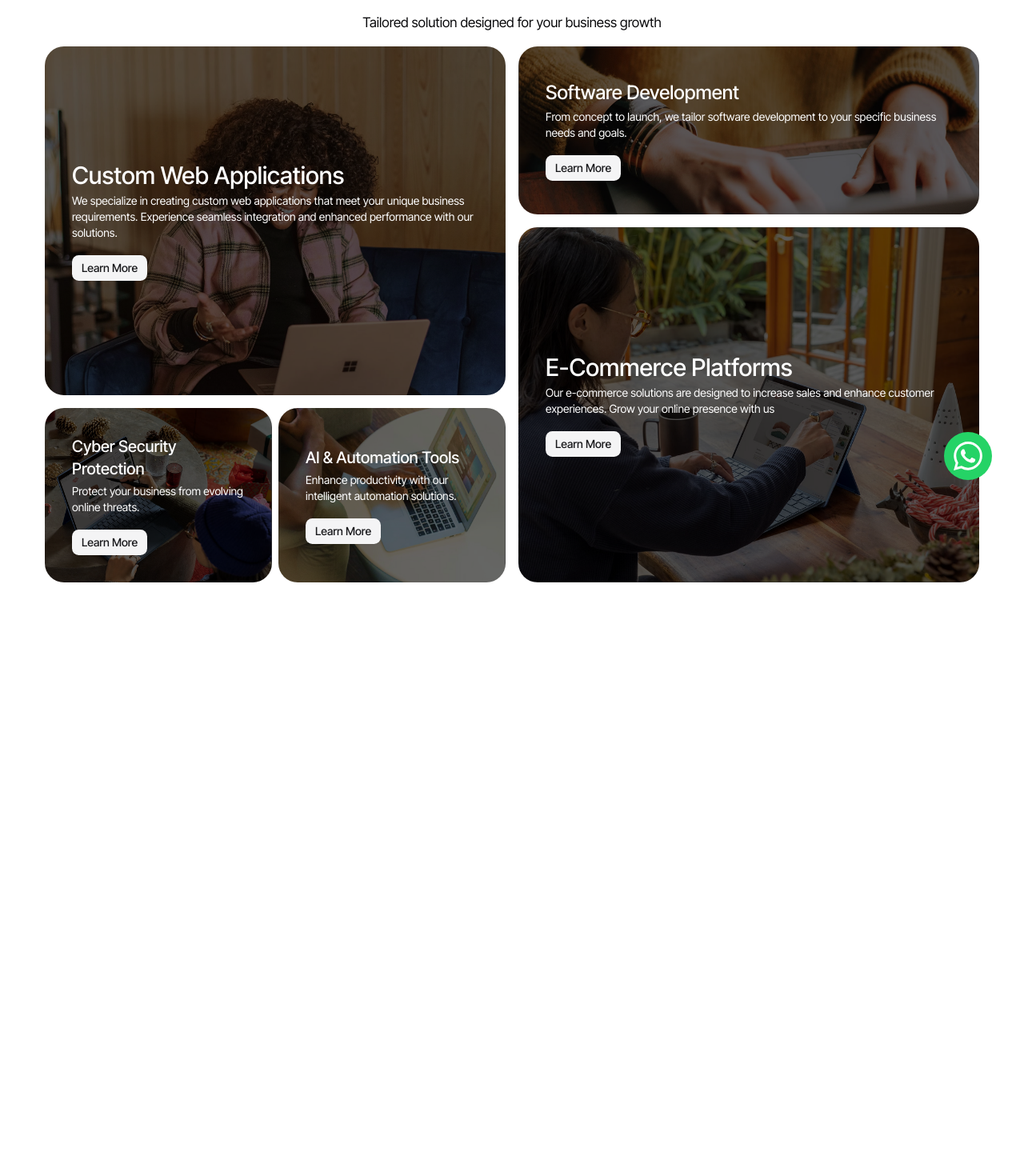
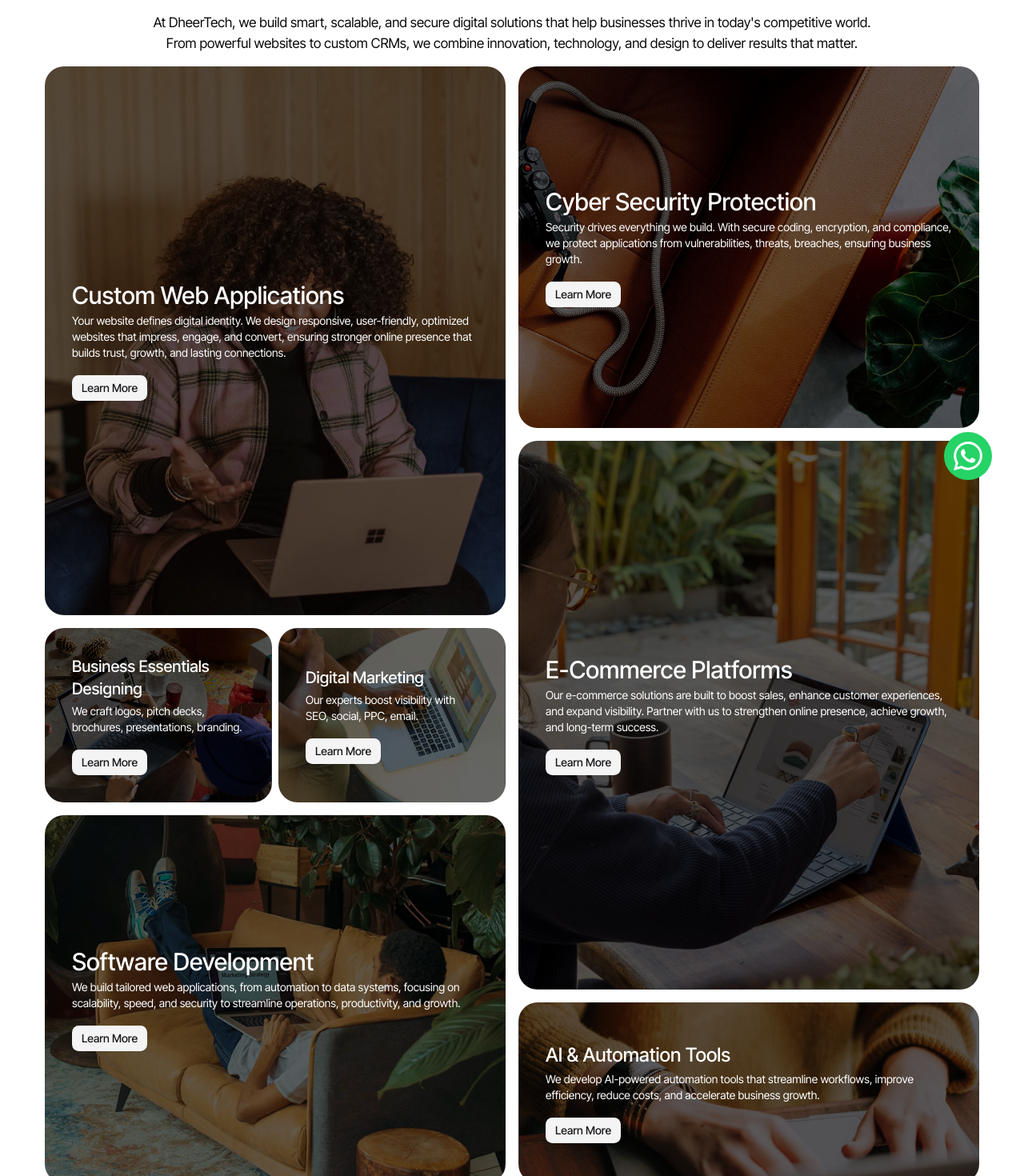
Before and after one commit to Neha220803/dheer-tech-website-new, a Next.js app: page /our-services in a window 1280 px wide. Shown: the part 160-1630 px from the top of the page at 80% size. Before the commit the page ends 1552 px from the top, so only its background shows below. Built offline with nearby package versions, Linux system fonts and the light colour scheme.

Commit message:
content update for our service page

```diff
--- a/src/app/our-services/page.jsx
+++ b/src/app/our-services/page.jsx
@@ -12,16 +12,21 @@ const ServicesPage = () => {
   return (
     <>
       <section className="flex items-center bg-primar ">
-        <div className="md:max-w-7xl h-full bg-secondar py-10 md:px-6 mx-auto w-full">
-          <div className="text-center mb-4">
+        <div className="md:max-w-7xl h-full bg-secondar py-10 md:px-6 mx-auto w-full space-y-2 ">
+          <div className="text-center flex flex-col justify-center items-center mb-4">
             <h1>Our Services</h1>
-            <p>Tailored solution designed for your business growth</p>
+            <p className="md:w-4/5">
+              At DheerTech, we build smart, scalable, and secure digital
+              solutions that help businesses thrive in today's competitive
+              world. From powerful websites to custom CRMs, we combine
+              innovation, technology, and design to deliver results that matter.
+            </p>
           </div>
           <div className="grid grid-cols-12 gap-2 md:gap-4 h-full w-full">
             {/* First column */}
-            <div className="md:col-span-6 col-span-12 md:grid md:grid-rows-3 space-y-2  gap-2">
+            <div className="md:col-span-6 col-span-12 md:grid md:grid-rows-6 space-y-2  gap-2">
               <div
-                className="row-span-2 flex flex-col justify-center service-card-img-bg"
+                className="row-span-3 flex flex-col justify-center service-card-img-bg"
                 id="first-service"
               >
                 <div className="space-y-1">
@@ -29,9 +34,10 @@ const ServicesPage = () => {
                     Custom Web Applications
                   </h4>
                   <div className="text-xs md:text-sm">
-                    We specialize in creating custom web applications that meet
-                    your unique business requirements. Experience seamless
-                    integration and enhanced performance with our solutions.
+                    Your website defines digital identity. We design responsive,
+                    user-friendly, optimized websites that impress, engage, and
+                    convert, ensuring stronger online presence that builds
+                    trust, growth, and lasting connections.
                   </div>
                 </div>
                 <div>
@@ -53,10 +59,11 @@ const ServicesPage = () => {
                 >
                   <div className="space-y-1">
                     <h4 className="text-xl font-medium">
-                      Cyber Security Protection
+                      Business Essentials Designing
                     </h4>
                     <div className="text-xs md:text-sm">
-                      Protect your business from evolving online threats.
+                      We craft logos, pitch decks, brochures, presentations,
+                      branding.
                     </div>
                   </div>
                   <div>
@@ -76,12 +83,9 @@ const ServicesPage = () => {
                   id="third-service"
                 >
                   <div className="space-y-1">
-                    <h4 className="text-xl font-medium">
-                      Al & Automation Tools
-                    </h4>
+                    <h4 className="text-xl font-medium">Digital Marketing</h4>
                     <div className="text-xs md:text-sm">
-                      Enhance productivity with our intelligent automation
-                      solutions.
+                      Our experts boost visibility with SEO, social, PPC, email.
                     </div>
                   </div>
 
@@ -98,19 +102,77 @@ const ServicesPage = () => {
                   </div>
                 </div>
               </div>
+              <div
+                className="row-span-2 flex flex-col gap-2 service-card-img-bg"
+                id="seventh-service"
+              >
+                <div className="space-y-1">
+                  <h4 className="text-2xl md:text-3xl font-medium">
+                    Software Development
+                  </h4>
+                  <div className="text-xs md:text-sm">
+                    We build tailored web applications, from automation to data
+                    systems, focusing on scalability, speed, and security to
+                    streamline operations, productivity, and growth.
+                  </div>
+                </div>
+                <div>
+                  <ContactPopUpForm>
+                    <Button
+                      variant="ghost"
+                      size="sm"
+                      className="md:bg-secondary md:text-secondary-foreground md:shadow-xs md:hover:bg-secondary/80 px-0 md:px-3"
+                    >
+                      Learn More
+                    </Button>
+                  </ContactPopUpForm>
+                </div>
+              </div>
             </div>
 
             {/* Second column - nested grid with 2 rows */}
-            <div className="md:col-span-6 col-span-12 md:grid md:grid-rows-3 space-y-2 gap-2  ">
+            <div className="md:col-span-6 col-span-12 md:grid md:grid-rows-6 space-y-2 gap-2  ">
               <div
-                className="row-span-1 service-card-img-bg "
-                id="fourth-service"
+                className="row-span-2 flex flex-col gap-2 service-card-img-bg"
+                id="sixth-service"
               >
                 <div className="space-y-1">
-                  <h4 className="text-2xl font-medium">Software Development</h4>
+                  <h4 className="text-2xl md:text-3xl font-medium">
+                    Cyber Security Protection
+                  </h4>
                   <div className="text-xs md:text-sm">
-                    From concept to launch, we tailor software development to
-                    your specific business needs and goals.
+                    Security drives everything we build. With secure coding,
+                    encryption, and compliance, we protect applications from
+                    vulnerabilities, threats, breaches, ensuring business
+                    growth.
+                  </div>
+                </div>
+                <div>
+                  <ContactPopUpForm>
+                    <Button
+                      variant="ghost"
+                      size="sm"
+                      className="md:bg-secondary md:text-secondary-foreground md:shadow-xs md:hover:bg-secondary/80 px-0 md:px-3"
+                    >
+                      Learn More
+                    </Button>
+                  </ContactPopUpForm>
+                </div>
+              </div>
+
+              <div
+                className="row-span-3 flex flex-col gap-2 service-card-img-bg"
+                id="fivth-service"
+              >
+                <div className="space-y-1">
+                  <h4 className="text-2xl md:text-3xl font-medium">
+                    E-Commerce Platforms
+                  </h4>
+                  <div className="text-xs md:text-sm">
+                    Our e-commerce solutions are built to boost sales, enhance
+                    customer experiences, and expand visibility. Partner with us
+                    to strengthen online presence, achieve growth, and long-term
+                    success.
                   </div>
                 </div>
                 <div>
@@ -126,17 +188,17 @@ const ServicesPage = () => {
                 </div>
               </div>
               <div
-                className="row-span-2 flex flex-col gap-2 service-card-img-bg"
-                id="fivth-service"
+                className="row-span-1 service-card-img-bg "
+                id="fourth-service"
               >
                 <div className="space-y-1">
-                  <h4 className="text-2xl md:text-3xl font-medium">
-                    E-Commerce Platforms
+                  <h4 className="text-2xl font-medium">
+                    AI & Automation Tools
                   </h4>
                   <div className="text-xs md:text-sm">
-                    Our e-commerce solutions are designed to increase sales and
-                    enhance customer experiences. Grow your online presence with
-                    us
+                    We develop AI-powered automation tools that streamline
+                    workflows, improve efficiency, reduce costs, and accelerate
+                    business growth.
                   </div>
                 </div>
                 <div>
--- a/src/app/our-services/styles.css
+++ b/src/app/our-services/styles.css
@@ -44,3 +44,11 @@
 #fivth-service {
     background-image: url('../../../public/assets/images/services/e-comm.png');
 }
+
+#sixth-service {
+    background-image: url('../../../public/assets/images/services/business-design.png');
+}
+
+#seventh-service {
+    background-image: url('../../../public/assets/images/services/digital-marketting.png');
+}
```
Also changed, not shown: public/assets/images/services/business-design.png (added), public/assets/images/services/digital-marketting.png (added).
